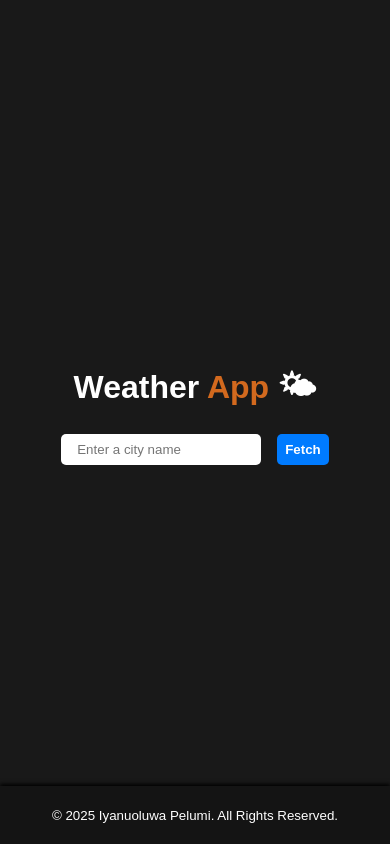
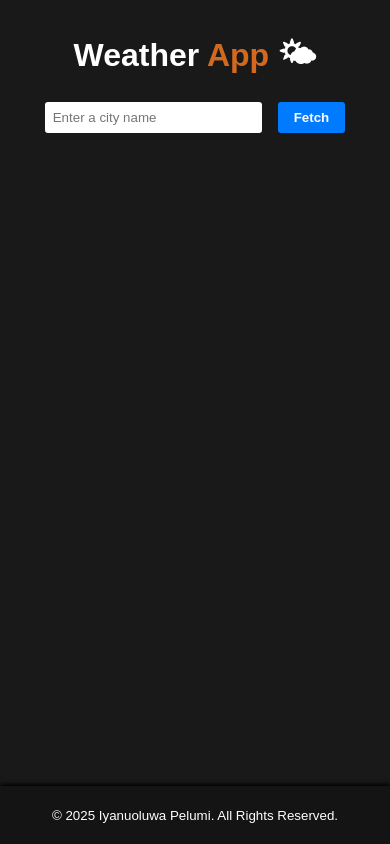
Before and after one commit to Iyanuoluwa-Pelumi/Weather-APP, a plain HTML site: page index.html in a window 390 px wide. Drawn offline with Linux system fonts and the light colour scheme.

Commit message:
responsiveness

```diff
--- a/style.css
+++ b/style.css
@@ -15,11 +15,11 @@ body {
     display: flex;
     flex-direction: column;
     align-items: center;
-    justify-content: center;
     gap: 1rem;
 }
 
 h1 {
+    margin-top: 2rem;
     font-size: 2rem;
     text-align: center;
 }
@@ -37,16 +37,15 @@ span{
 
 
 input{
-    padding: 0.5rem 1rem;
-    width: 200px;
-    border-radius: 5px;
+    padding: 0.5rem 2rem 0.5rem 0.5rem;
+    border-radius: 3px;
     border: none;
 }
 
 button{
     cursor: pointer;
-    padding: 0.5rem;
-    border-radius: 5px;
+    padding: 0.5rem 1rem;
+    border-radius: 3px;
     font-weight: 700;
     color: white;
     background-color: #007bff;
```
